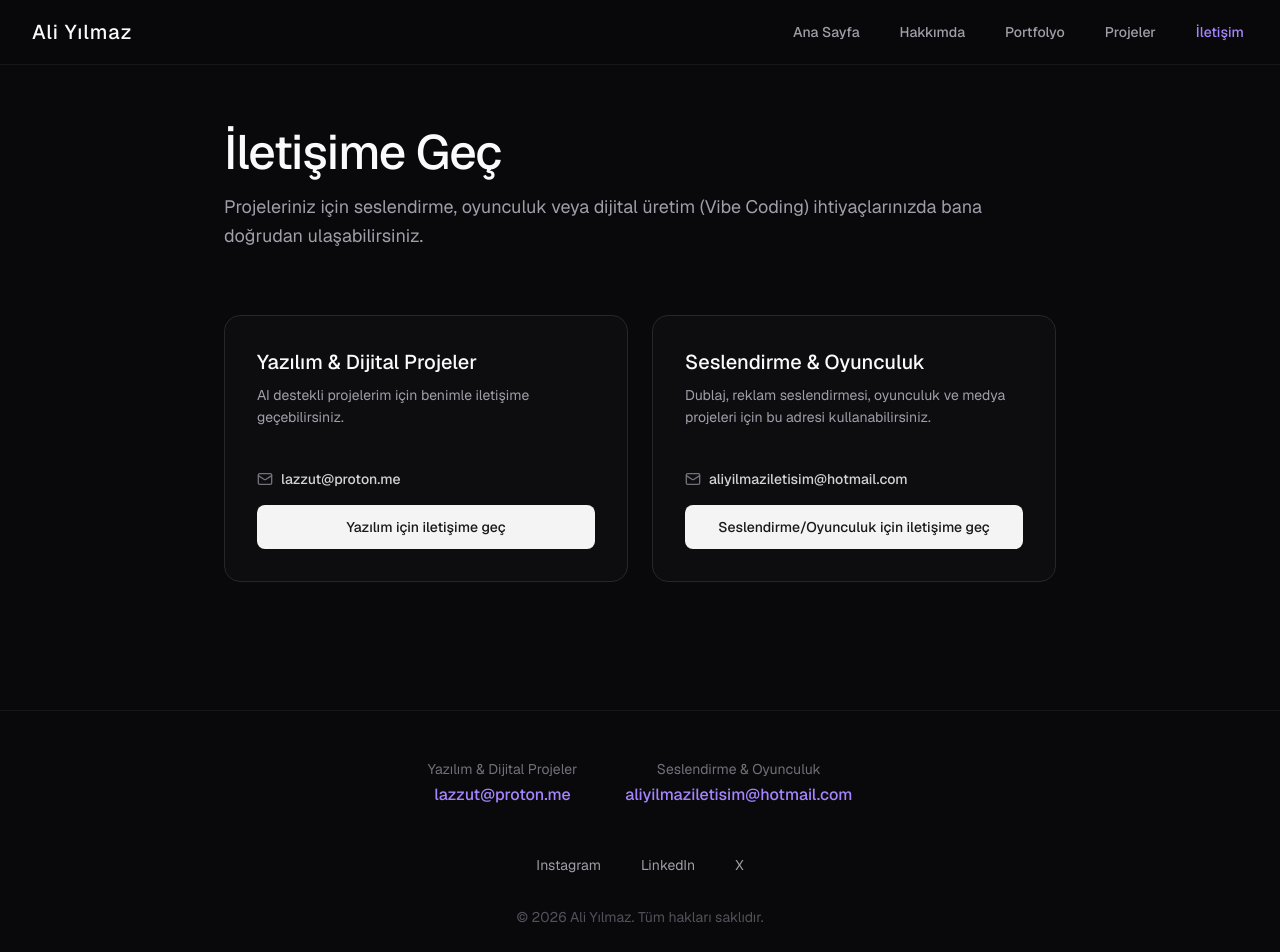
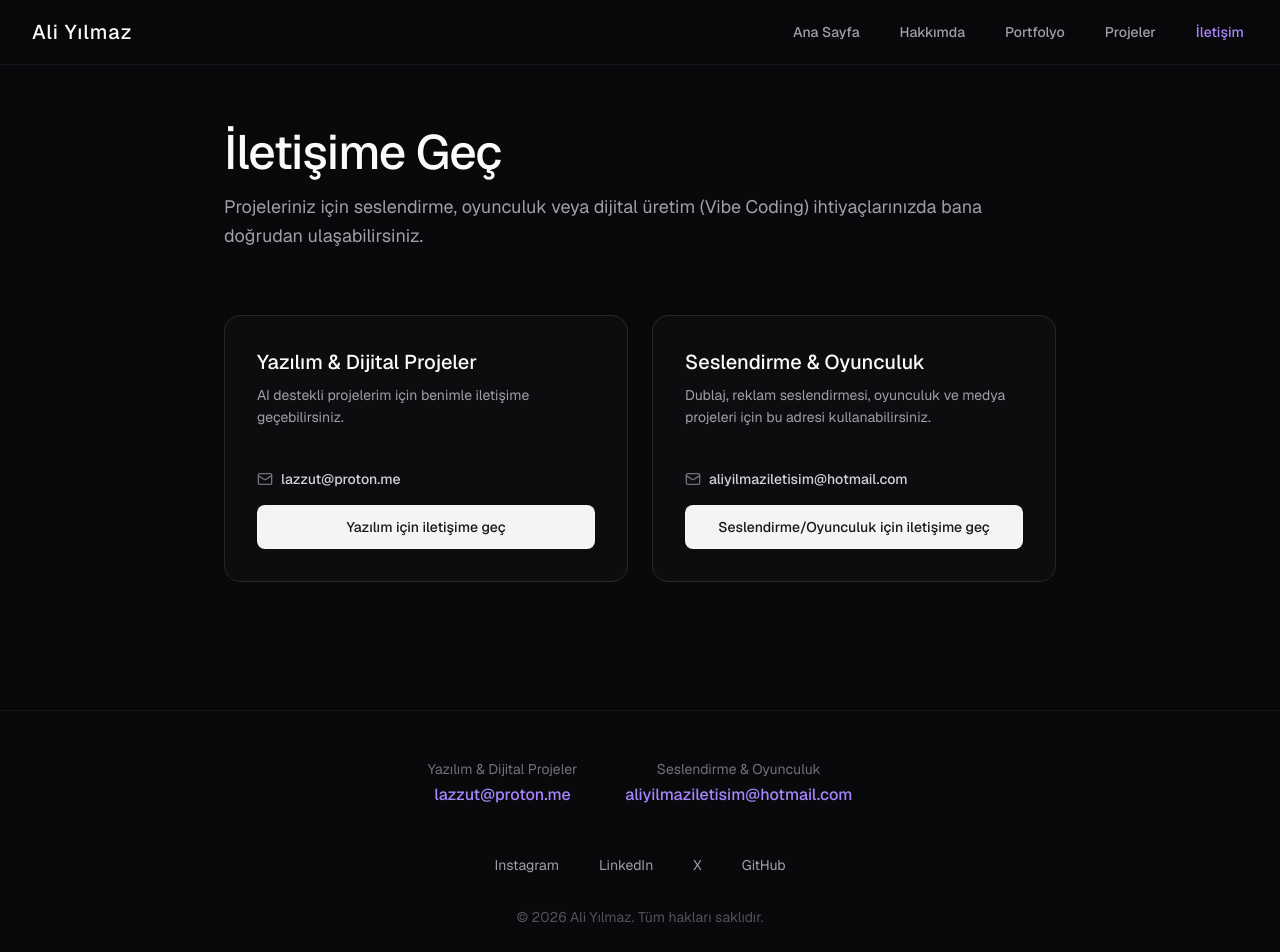
Before and after one commit to LazzuT/aliylmz.me, a Next.js app: page /iletisim in a window 1280 px wide. Shown: the top 952 px of the page. Built offline with nearby package versions, Linux system fonts and the light colour scheme.

Commit message:
contact.ts guncellemesi

```diff
--- a/src/data/contact.ts
+++ b/src/data/contact.ts
@@ -22,6 +22,7 @@ export const contactData = {
   socials: [
     { platform: "Instagram", url: "https://instagram.com/aliyilmazimben" },
     { platform: "LinkedIn", url: "https://linkedin.com/in/alieyilmaz" },
-    { platform: "X", url: "https://x.com/aliyilmazimben" }
+    { platform: "X", url: "https://x.com/aliyilmazimben" },
+    { platform: "GitHub", url: "https://github.com/LazzuT" }
   ]
 };
```
